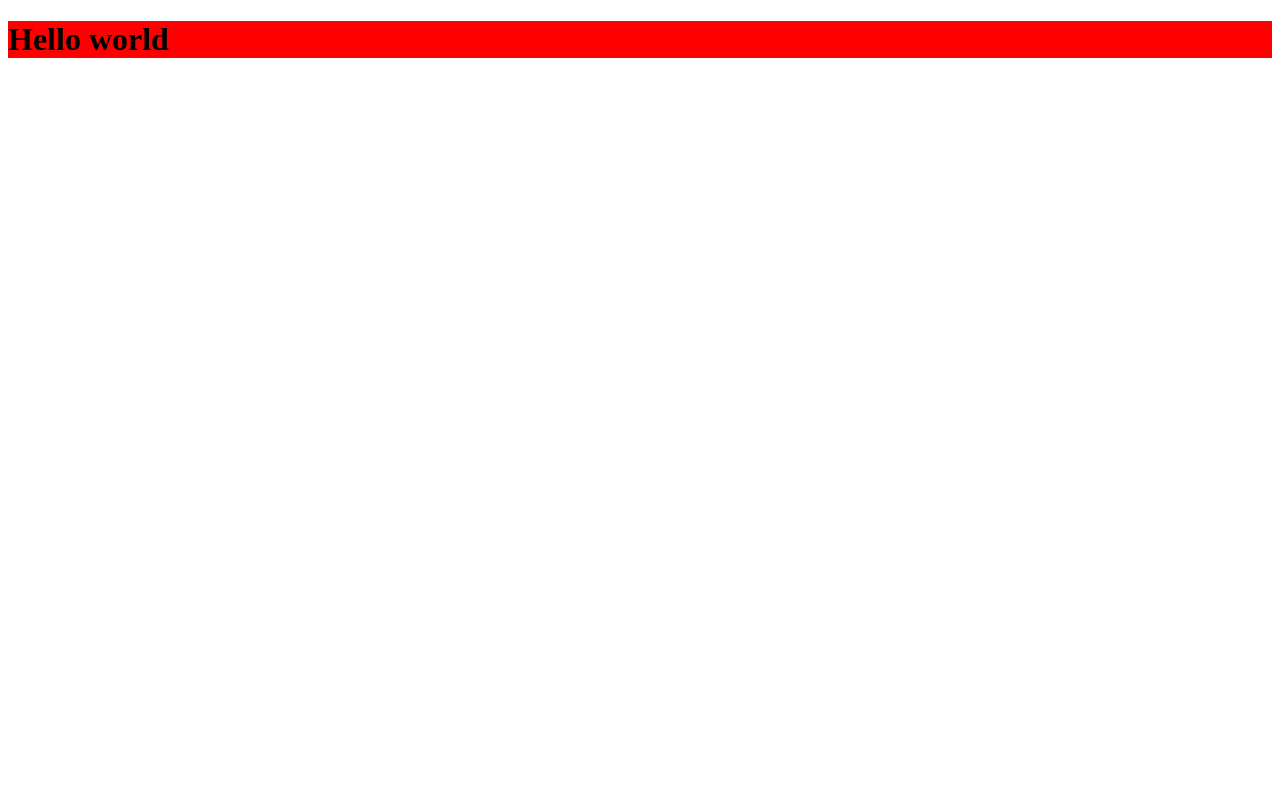
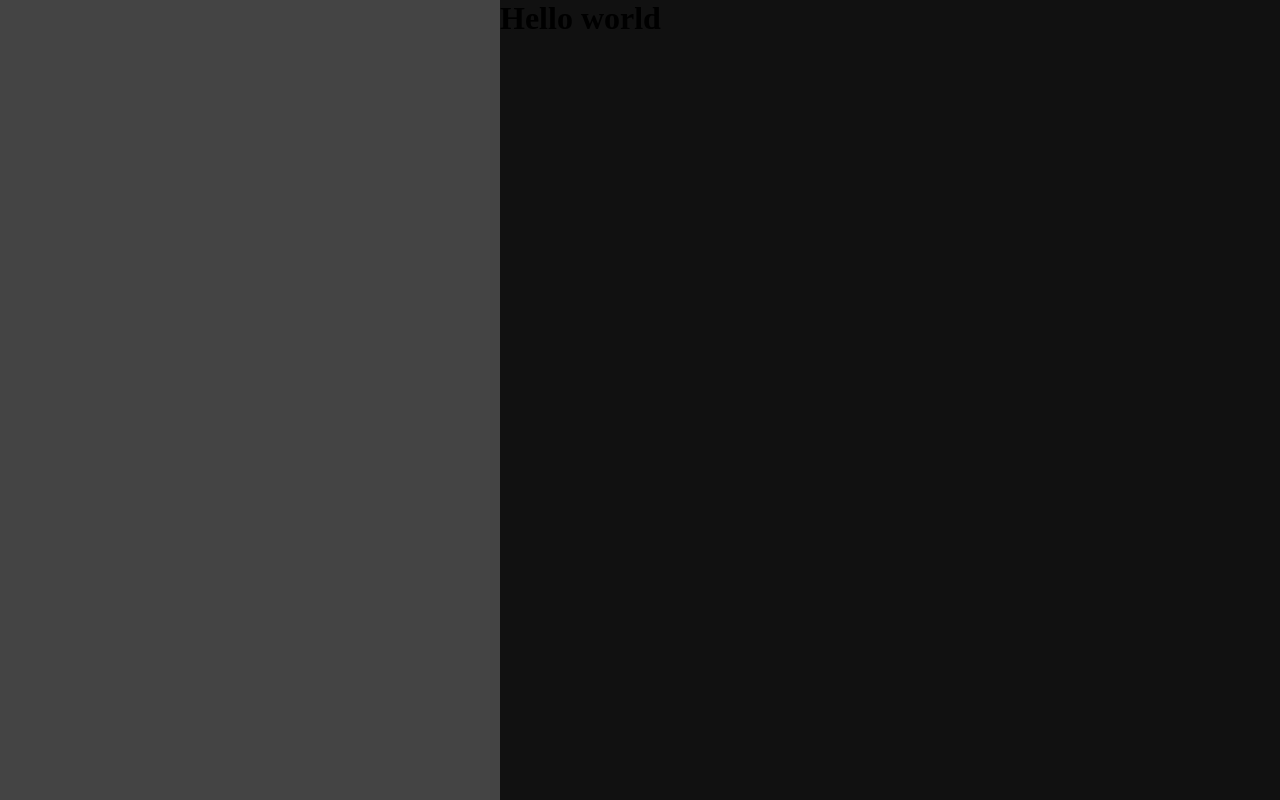
Before and after one commit to patternweb/patternweb-old, a React app: page / in a window 1280 px wide. Built offline with nearby package versions, Linux system fonts and the light colour scheme.

Commit message:
manual graph and code

```diff
--- a/package.json
+++ b/package.json
@@ -5,7 +5,7 @@
   "scripts": {
     "start": "webpack-dev-server",
     "test": "jest",
-    "lint": "prettier --write \"src/**/*.{ts,tsx,js,jsx,json,css}\"",
+    "lint": "prettier --write \"{public,src}/**/*.{ts,tsx,js,jsx,json,css}\"",
     "build": "cp -R public dist && PRODUCTION=true webpack -p",
     "deploy": "npm run build && ghpages -p dist && rm -rf dist"
   },
--- a/public/app.css
+++ b/public/app.css
@@ -1,3 +1,21 @@
+* {
+  margin: 0;
+  padding: 0;
+}
+body {
+  display: flex;
+  flex-direction: row;
+}
+#code,
 #graph {
-  background: red;
+  height: 100vh;
 }
+#code {
+  width: 100%;
+  max-width: 500px;
+  background: #444;
+}
+#graph {
+  flex: 1;
+  background: #111;
+}
--- a/public/index.html
+++ b/public/index.html
@@ -9,6 +9,7 @@
   <title>PatternWeb</title>
 </head>
 <body>
+  <div id="code"></div>
   <div id="graph"></div>
 </body>
 </html>
--- a/src/index.tsx
+++ b/src/index.tsx
@@ -1,4 +1,4 @@
 import * as React from "react";
 import * as ReactDOM from "react-dom";
 
-ReactDOM.render(<h1>Hello world</h1>, document.getElementById('graph'))
+ReactDOM.render(<h1>Hello world</h1>, document.getElementById("graph"));
--- a/webpack.config.js
+++ b/webpack.config.js
@@ -19,10 +19,6 @@ module.exports = {
     inline: false,
     host: "0.0.0.0"
   },
-  node: {
-    process: false,
-    Buffer: false
-  },
   module: {
     rules: [
       {
```
